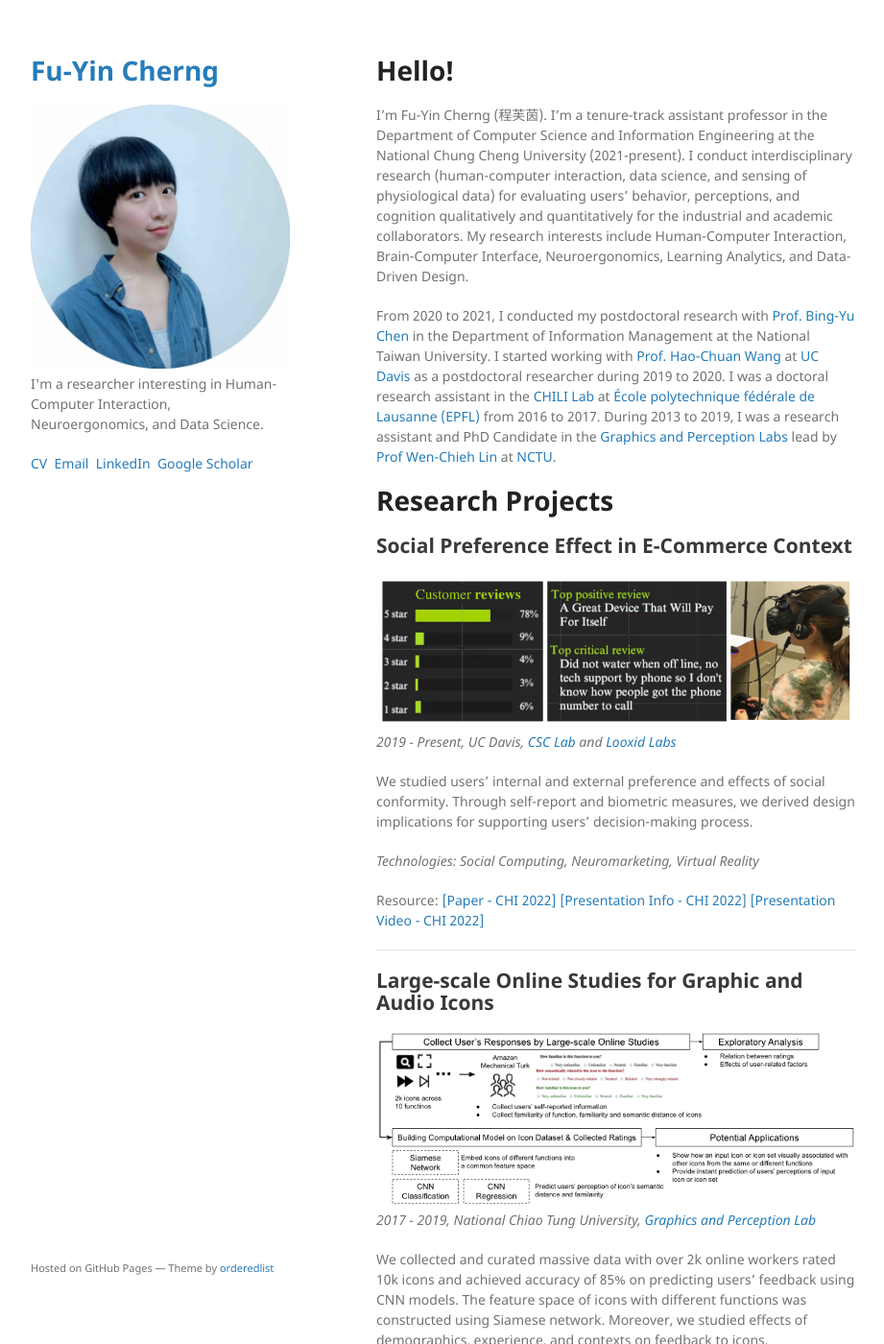
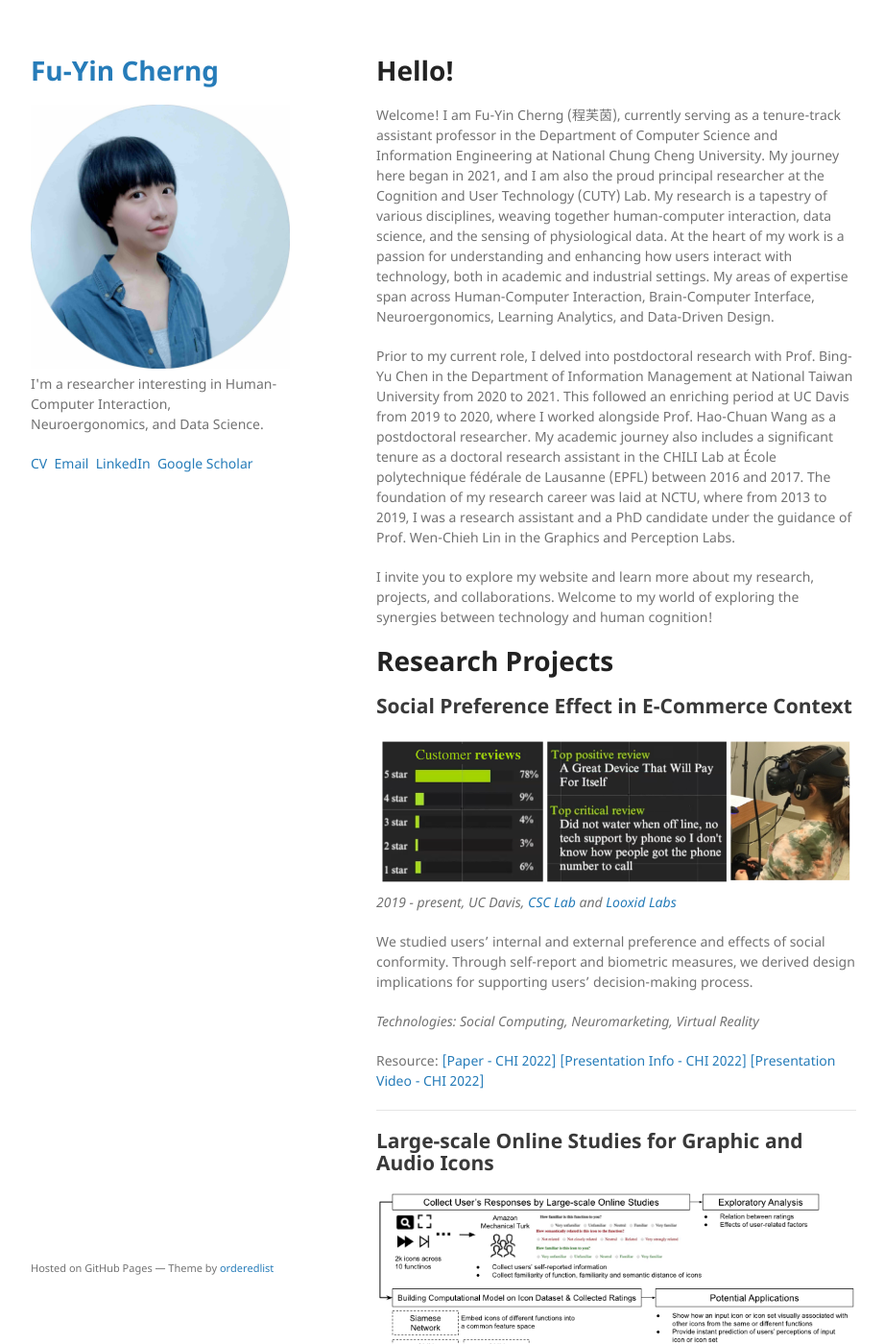
Before and after one commit to FuyinCherng/FuyinCherng.github.io, a Jekyll site: the page built from index.md, in a window 1280 px wide and 1400 px high. Shown: the whole window at 96% size, without its empty margins (178-1099 px from the left). Built offline with Jekyll 4.4.1, drawn with Linux system fonts in a browser that asks for light colours; our own code applies the rules of GitHub Pages for plain Markdown files; some of the changed text lies outside the part shown.

Commit message:
update CV and info

```diff
--- a/index.md
+++ b/index.md
@@ -3,15 +3,18 @@
 ---
 
 # Hello!
-I'm Fu-Yin Cherng (程芙茵). I'm a tenure-track assistant professor in the Department of Computer Science and Information Engineering at the National Chung Cheng University (2021-present). I conduct interdisciplinary research (human-computer interaction, data science, and sensing of physiological data) for evaluating users’ behavior, perceptions, and cognition qualitatively and quantitatively for the industrial and academic collaborators. My research interests include Human-Computer Interaction, Brain-Computer Interface, Neuroergonomics, Learning Analytics, and Data-Driven Design.
 
+Welcome! I am Fu-Yin Cherng (程芙茵), currently serving as a tenure-track assistant professor in the Department of Computer Science and Information Engineering at National Chung Cheng University. My journey here began in 2021, and I am also the proud principal researcher at the Cognition and User Technology (CUTY) Lab. My research is a tapestry of various disciplines, weaving together human-computer interaction, data science, and the sensing of physiological data. At the heart of my work is a passion for understanding and enhancing how users interact with technology, both in academic and industrial settings. My areas of expertise span across Human-Computer Interaction, Brain-Computer Interface, Neuroergonomics, Learning Analytics, and Data-Driven Design.
 
-From 2020 to 2021, I conducted my postdoctoral research with [Prof. Bing-Yu Chen](http://graphics.im.ntu.edu.tw/~robin/) in the Department of Information Management at the National Taiwan University. I started working with [Prof. Hao-Chuan Wang](http://www.haochuanwang.info/) at [UC Davis](https://www.ucdavis.edu/) as a postdoctoral researcher during 2019 to 2020. I was a doctoral research assistant in the [CHILI Lab](https://www.epfl.ch/labs/chili/) at [École polytechnique fédérale de Lausanne (EPFL)](https://www.epfl.ch/en/home/) from 2016 to 2017. During 2013 to 2019, I was a research assistant and PhD Candidate in the [Graphics and Perception Labs](https://gpl.cs.nctu.edu.tw) lead by [Prof Wen-Chieh Lin](https://gpl.cs.nctu.edu.tw/Steve-Lin/) at [NCTU](https://www.nctu.edu.tw/).
+Prior to my current role, I delved into postdoctoral research with Prof. Bing-Yu Chen in the Department of Information Management at National Taiwan University from 2020 to 2021. This followed an enriching period at UC Davis from 2019 to 2020, where I worked alongside Prof. Hao-Chuan Wang as a postdoctoral researcher. My academic journey also includes a significant tenure as a doctoral research assistant in the CHILI Lab at École polytechnique fédérale de Lausanne (EPFL) between 2016 and 2017. The foundation of my research career was laid at NCTU, where from 2013 to 2019, I was a research assistant and a PhD candidate under the guidance of Prof. Wen-Chieh Lin in the Graphics and Perception Labs.
+
+I invite you to explore my website and learn more about my research, projects, and collaborations. Welcome to my world of exploring the synergies between technology and human cognition!
+
 
 # Research Projects
 ## Social Preference Effect in E-Commerce Context
 ![project_vreeg](assets/img/Pro_vreeg.png)
-_2019 - Present, UC Davis, [CSC Lab](http://www.haochuanwang.info/) and [Looxid Labs](https://looxidlabs.com/mobile-home/)_
+_2019 - present, UC Davis, [CSC Lab](http://www.haochuanwang.info/) and [Looxid Labs](https://looxidlabs.com/mobile-home/)_
 
 We studied users' internal and external preference and effects of social conformity. Through self-report and biometric measures, we derived design implications for supporting users' decision-making process.
 
@@ -96,7 +99,9 @@
 # Selected Publications
 _Here are my selected publications. Please refer to [Google Scholar](https://scholar.google.com.hk/citations?user=RNihHkMAAAAJ&hl=zh-TW) or [dblp](https://dblp.org/pers/c/Cherng:Fu=Yin.html) for my complete publication list._
 
-**Fu-Yin Cherng**, Jingchao Fang, Yinhao Jiang, Xin Chen, Taejun Choi, Hao-Chuan Wang. "Understanding Social Influence in Collective Product Ratings Using Behavioral and Cognitive Metrics". Proceedings of the SIGCHI Conference on Human Factors in Computing Systems. ACM, 2022. [[paper]](https://dl.acm.org/doi/10.1145/3491102.3517726)[[video]](https://www.youtube.com/watch?v=TTcGIK-l7TE)
+I-Chao Shen, **Fu-Yin Cherng**, Takeo Igarashi, Wen-Chieh Lin, Bing-Yu Chen. "EvIcon: Designing High-Usability Icon with Human-in-the-loop Exploration and IconCLIP." Computer Graphics Forum, 2023 (SCI). [[paper]](https://onlinelibrary.wiley.com/doi/10.1111/cgf.14924)
+
+**Fu-Yin Cherng**, Jingchao Fang, Yinhao Jiang, Xin Chen, Taejun Choi, Hao-Chuan Wang. "Understanding Social Influence in Collective Product Ratings Using Behavioral and Cognitive Metrics" Proceedings of the SIGCHI Conference on Human Factors in Computing Systems. ACM, 2022. [[paper]](https://dl.acm.org/doi/10.1145/3491102.3517726)[[video]](https://www.youtube.com/watch?v=TTcGIK-l7TE)
 
 **Fu-Yin Cherng**, Wen-Chieh Lin, Jung-Tai King, Yi-Chen Lee. ”Measuring the Influences of Musical Parameters on Cognitive and Behavioral Responses to Audio Notifications Using EEG and Large-scale Online Studies” Proceedings of the SIGCHI Conference on Human Factors in Computing Systems. ACM, 2019. [[paper]](https://dl.acm.org/citation.cfm?id=3300639)[[slides]](docs/CHI19_MusicalParameters.pdf)[[video]](https://www.youtube.com/watch?v=_uW_ibwi3Qs)[[Github]](https://github.com/FuyinCherng/CHI18_EEGAudioNoti)
 
```
Also changed, not shown: 1 other file.
